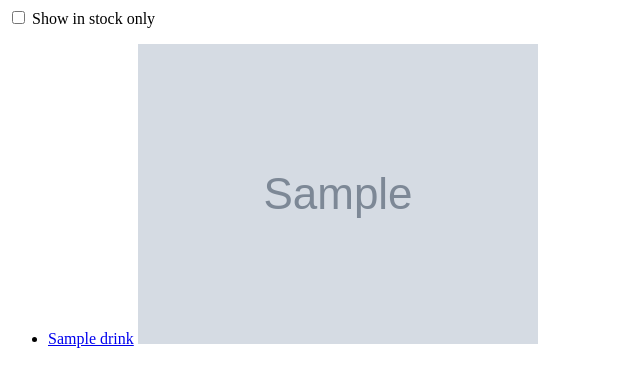
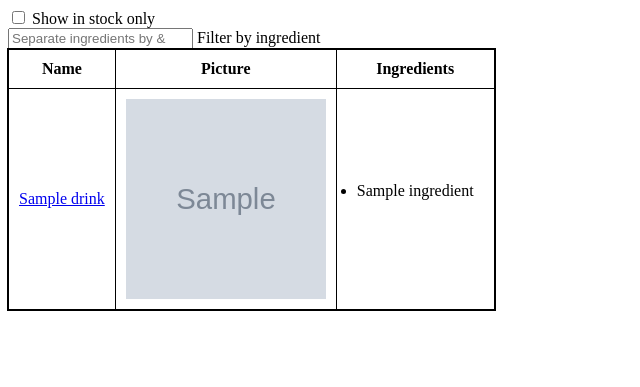
Before and after one commit to ToxicGLaDOS/drinks_menu, a Django app: page /drinks/ in a window 1280 px wide. Shown: the top 387 px of the page, without its empty margins (0-640 px from the left). Run offline with Django 3.2, Linux system fonts and the light colour scheme; tables that the repository leaves empty hold one stand-in row (values such as "Sample post"); grey boxes marked "Sample" are stand-in pictures.

Commit message:
Spruce up /drinks/ with a table with filtering capabilities

```diff
--- a/drinks_menu/models.py
+++ b/drinks_menu/models.py
@@ -6,6 +6,7 @@ from measurement.measures import Volume
 class Ingredient(models.Model):
     name = models.CharField(max_length=200)
     in_stock = models.BooleanField()
+    is_liquor = models.BooleanField()
 
     def __str__(self):
         return self.name
--- a/drinks_menu/templates/drinks_menu/index.html
+++ b/drinks_menu/templates/drinks_menu/index.html
@@ -1,39 +1,137 @@
 <script>
+    // "Globals"
+    const ingredients_col = 2
+    const in_stock_col = 3
+    var ingredients_filter_text;
+    var drink_table;
+    var drinks;
 
-    function updateHiddenInStock(){
-        var checkBox = document.getElementById("in_stock_only_checkbox");
-        var out_of_stock_visibility = checkBox.checked ? "hidden" : "visible";
-        var drink_list = document.getElementById("drink_list");
-        var drinks = drink_list.getElementsByTagName("li");
 
-        for (var i=0; i < drinks.length; i++){
-            drink = drinks[i];
-            if(drink.getAttribute("in_stock") == "False"){
-                drink.style.visibility = out_of_stock_visibility;
-            }
-            else{
-                drink.style.visibility = "visible";
+    function onload(){
+        ingredient_filter_text = document.getElementById("ingredient_filter");
+        ingredient_filter_text.addEventListener("input", updateTable);
+        drink_table = document.getElementById("drinks_table");
+        drinks = drink_table.getElementsByTagName("tr");
+    }
+
+    function updateTable(){
+        for(var i = 0; i < drinks.length; i++){
+            row = drinks[i];
+            row.style.display = "";
+        }
+        applyIngredientFilters();
+        applyHideNotInStock();
+    }
+
+    function applyIngredientFilters(){
+        var text = ingredient_filter_text.value;
+        // Get all ingredient filters from text
+        // and clean up input
+        ingredients_filters = text.split("&");
+        for(var i=0; i < ingredients_filters.length; i++){
+            ingredients_filters[i] = ingredients_filters[i].trim().toLowerCase();
+        }
+        ingredients_filters = ingredients_filters.filter((s) => {return s != ""});
+
+        for(var i=0; i < drinks.length; i++){
+            row = drinks[i];
+
+            var ingredients_entry = row.getElementsByTagName("td")[ingredients_col];
+            if(ingredients_entry){
+                // Get all ingredients from table
+                // and clean up the text
+                ingredients = []
+                ingredients_lis = ingredients_entry.getElementsByTagName("li");
+                for(var j=0; j < ingredients_lis.length; j++){
+                    ingredients[j] = ingredients_lis[j].innerText.trim().toLowerCase();
+                }
+                console.log(ingredients);
+                ingredients_filters.forEach((ingredients_filter, index) => {
+                    if(! ingredients.includes(ingredients_filter)){
+                        row.style.display = "none";
+                    }
+                });
             }
         }
     }
 
+    function applyHideNotInStock(){
+        var checkBox = document.getElementById("in_stock_only_checkbox");
+        if (checkBox.checked){
+            for (var i=0; i < drinks.length; i++){
+                row = drinks[i];
+                var in_stock_entry = row.getElementsByTagName("td")[in_stock_col];
+                if(in_stock_entry){
+                    var in_stock = in_stock_entry.innerHTML
+                    if(in_stock == "False"){
+                        row.style.display = "none";
+                    }
+                }
+            }
+        }
+    }
+
+    window.addEventListener('load', onload);
 </script>
 
+<style type="text/css">
+.drink_in_stock {
+    display: none;
+}
+table {
+    outline: 1px solid;
+    border-collapse: collapse;
+}
+td,
+th {
+    border: 1px solid;
+    padding: 10px 10px;
+}
+.drink_name {
+    text-align: center;
+}
+ul {
+    padding: 10px;
+}
 
-<input type="checkbox" id="in_stock_only_checkbox" onclick="updateHiddenInStock()">
+</style>
+
+<input type="checkbox" id="in_stock_only_checkbox" onclick="updateTable()">
 <label for="in_stock_only">Show in stock only</label><br>
+<input type="text" placeholder="Separate ingredients by &" id="ingredient_filter">
+<label for="ingredient_filter">Filter by ingredient</label><br>
 {% if drinks_list %}
-    <ul id="drink_list">
-        {% for drink_values in drinks_list %}
-            {% with drink=drink_values.drink in_stock=drink_values.in_stock %}
-        <li in_stock={{ in_stock }}><a href="{% url 'drinks_menu:specific_drink' drink.name %}">{{ drink.name }}</a>
-        {% if drink.picture %}
-            <img src="{{ drink.picture.url }}" alt="Image of {{ drink.name }}" />
-        {% endif %}
-        </li>
-            {% endwith %}
-    {% endfor %}
-    </ul>
+    <table id="drinks_table">
+        <colgroup>
+            <col class="name">
+            <col class="picture">
+            <col class="in_stock">
+        </colgroup>
+        <tr>
+            <th scope="col">Name</th>
+            <th scope="col">Picture</th>
+            <th scope="col">Ingredients</th>
+            <th scope="col" class="drink_in_stock">In Stock</th>
+        </tr>
+        {% for drink in drinks_list %}
+            <tr>
+                <td class="drink_name"><a href="{{drink.name}}">{{drink.name}}</a></td>
+                <td class="drink_picture">
+                {% if drink.picture_url %}
+                    <img src="{{ drink.picture_url }}" height="200" width="200" alt="Image of {{ drink.name }}" />
+                {% endif %}
+                </td>
+                <td class="drink_ingredients">
+                    <ul>
+                        {% for ingredient in drink.ingredients %}
+                            <li>{{ingredient}}</li>
+                        {% endfor %}
+                    </ul>
+                </td>
+                <td class="drink_in_stock">{{drink.in_stock}}</td>
+            </tr>
+        {% endfor %}
+    </table>
 {% else %}
     <p>No drinks are available.</p>
 {% endif %}
--- a/drinks_menu/views.py
+++ b/drinks_menu/views.py
@@ -13,5 +13,22 @@ class IndexView(generic.ListView):
     def get_queryset(self):
         drinks = Drink.objects.order_by('name')
 
-        processed_drinks = [{'drink':d, 'in_stock':all([i.in_stock for i in d.ingredients.all()])} for d in drinks]
+
+
+        processed_drinks = [
+            {'name':d.name,
+             'picture_url':self.get_picture_url(d),
+             'in_stock':all([i.in_stock for i in d.ingredients.all()]),
+             'ingredients': self.get_ingredients(d)
+            } for d in drinks]
         return processed_drinks
+
+
+    def get_ingredients(self, drink):
+        return [i.name for i in drink.ingredients.all()]
+
+    def get_picture_url(self, drink):
+        if drink.picture:
+            return drink.picture.url
+        else:
+            return ""
```
Also changed, not shown: drinks_menu/migrations/0004_auto_20210903_0137.py (added).
